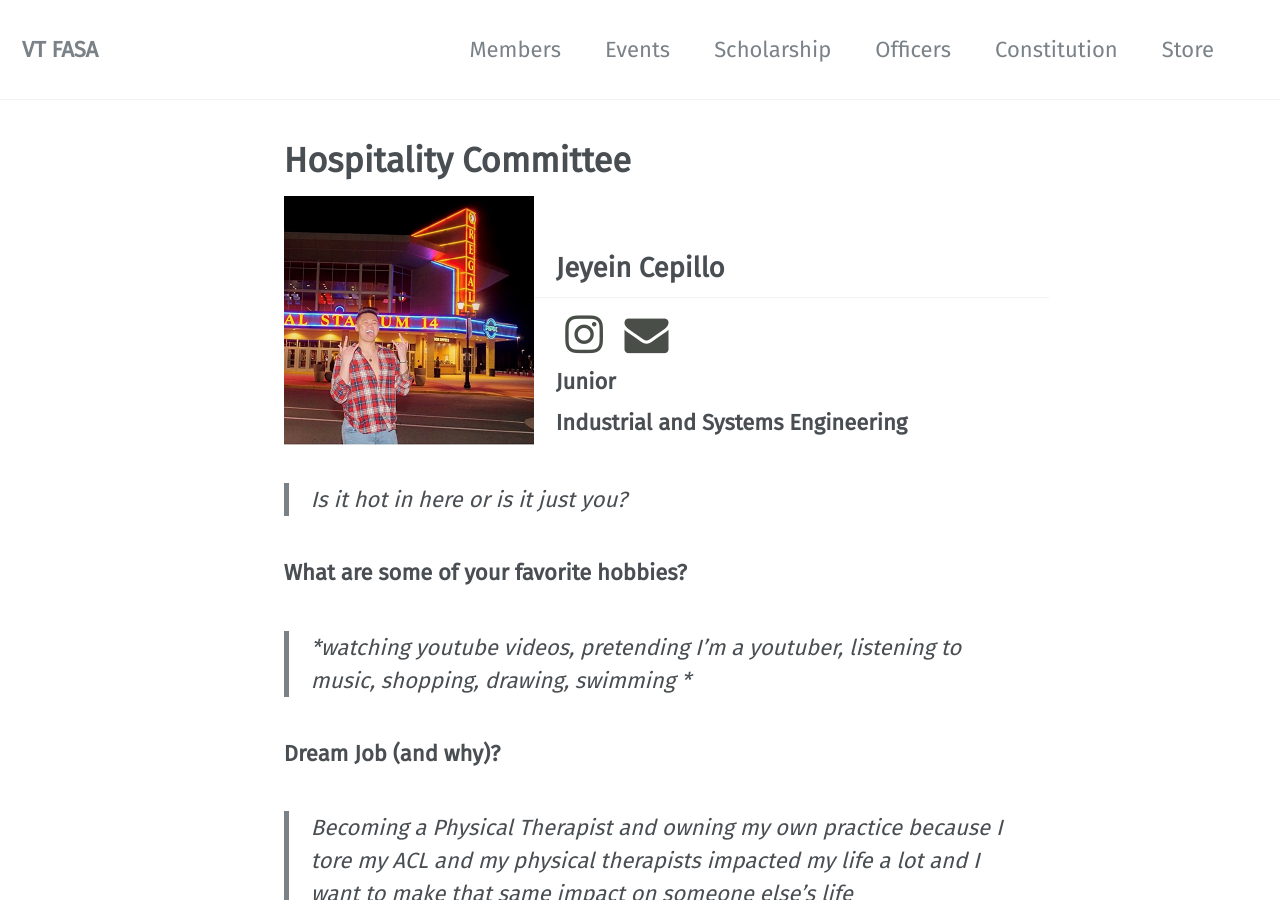
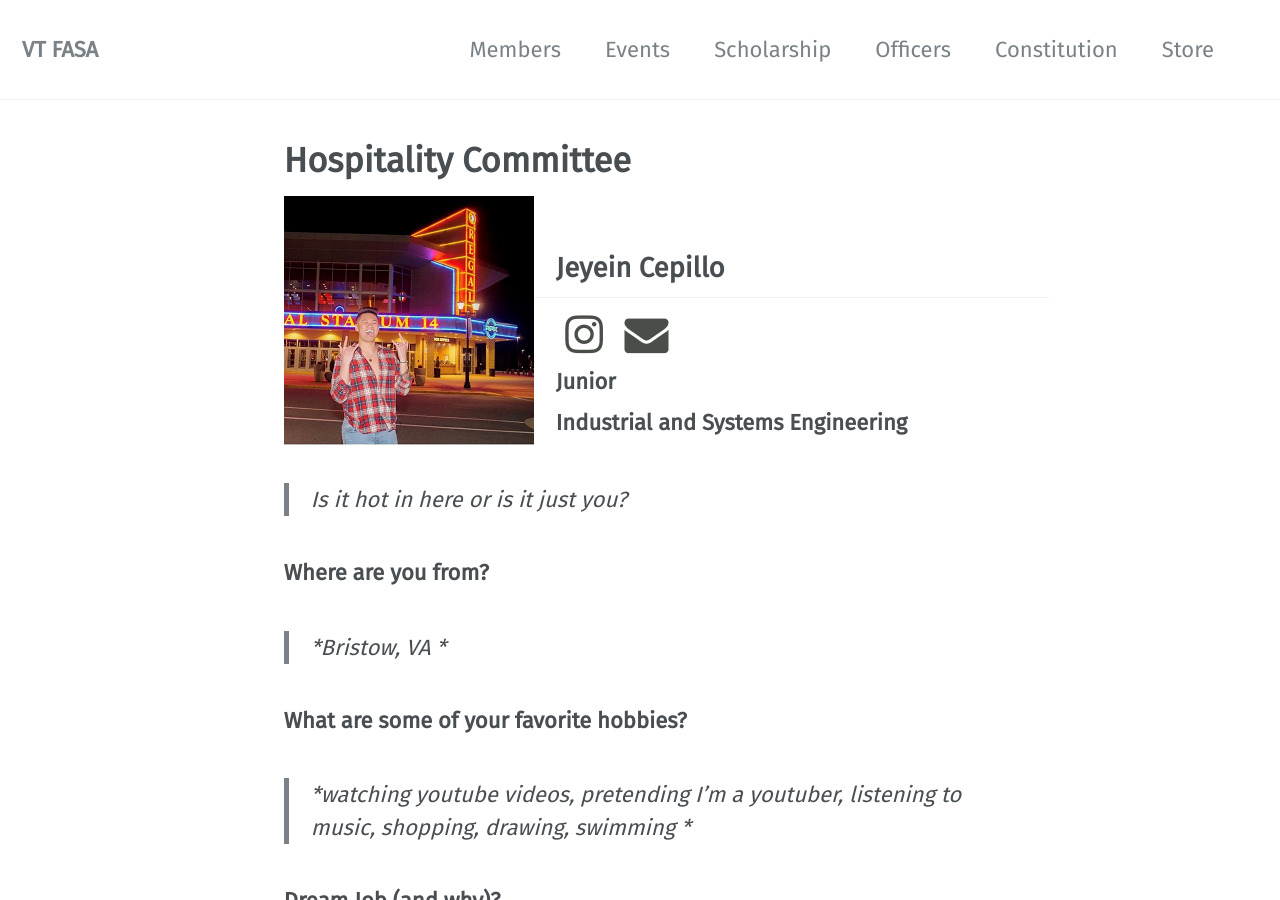
Before and after one commit to vtfasa/vtfasa.github.io, a Jekyll site: the page built from _pages/officers/hospitality.md, in a window 1280 px wide and 900 px high. Built offline with Jekyll 4.4.1, drawn with Linux system fonts in a browser that asks for light colours; some web fonts are replaced.

Commit message:
Update hospitality.md

```diff
--- a/_pages/officers/hospitality.md
+++ b/_pages/officers/hospitality.md
@@ -21,6 +21,9 @@ permalink: /officers/hospitality/
 **Industrial and Systems Engineering**
 
 > Is it hot in here or is it just you?
+
+### **Where are you from?**
+> *Bristow, VA *
 
 ### **What are some of your favorite hobbies?**
 
```
